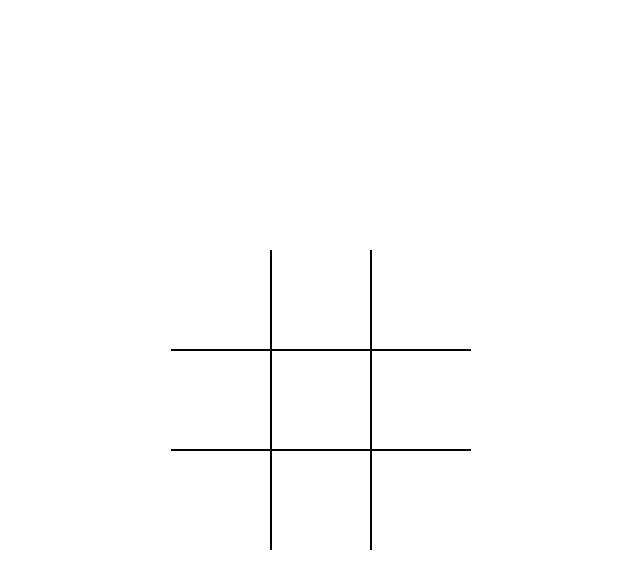
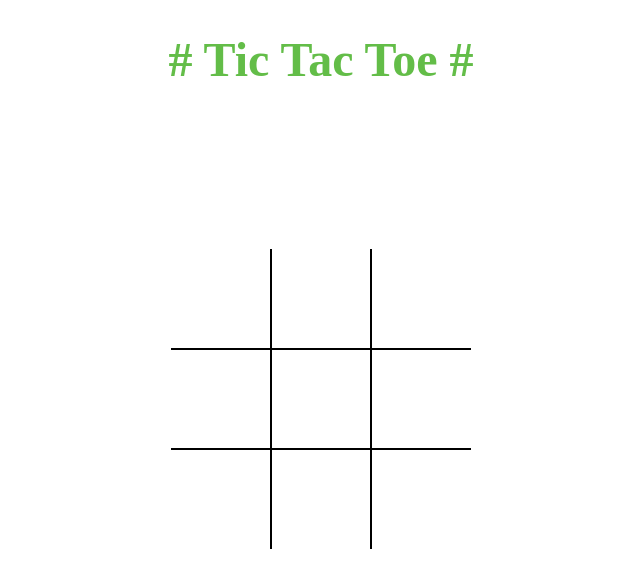
Before and after one commit to joelmarvi/tic-tac-toe, a plain HTML site: page index.html in a window 1280 px wide. Shown: the whole page, without its empty margins (319-959 px from the left). Drawn offline with Linux system fonts and the light colour scheme.

Commit message:
Add page title and update README.md

```diff
--- a/css/style.css
+++ b/css/style.css
@@ -12,9 +12,16 @@ body {
     margin: 0;
 }
 
+h1 {
+    display: grid;
+    justify-content: center;
+    font-size: 3rem;
+    color: rgb(99, 189, 72);
+}
+
 .board {
     width: 100vw;
-    height: 100vh;
+    height: 70vh;
     display: grid;
     justify-content: center;
     align-content: center;
--- a/index.html
+++ b/index.html
@@ -8,6 +8,7 @@
     <title>Tic Tac Toe</title>
 </head>
 <body>
+    <h1># Tic Tac Toe #</h1>
     <div class="board" id="board">
         <div class="cell" data-cell></div>
         <div class="cell" data-cell></div>
```
Also changed, not shown: 1 other file.
